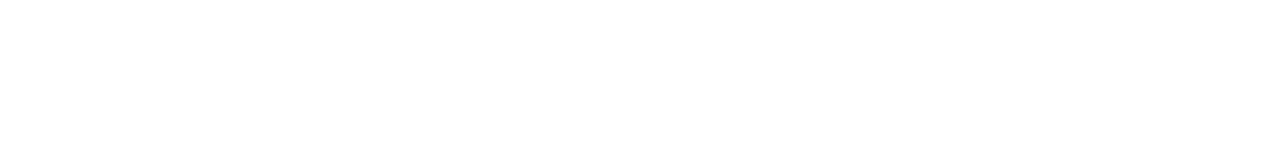
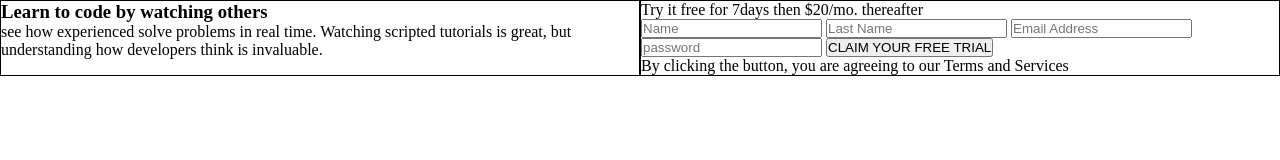
Before and after one commit to biggbhen/zuri-single-page-grid, a plain HTML site: page index.html in a window 1280 px wide. Drawn offline with Linux system fonts and the light colour scheme.

Commit message:
heading to syling

```diff
--- a/index.html
+++ b/index.html
@@ -5,6 +5,33 @@
     <meta http-equiv="X-UA-Compatible" content="IE=edge" />
     <meta name="viewport" content="width=device-width, initial-scale=1.0" />
     <title>registration page</title>
+    <link rel="stylesheet" href="./style.css" />
   </head>
-  <body></body>
+  <body>
+    <section class="container">
+      <section>
+        <h1>Learn to code by watching others</h1>
+        <p>
+          see how experienced solve problems in real time. Watching scripted
+          tutorials is great, but understanding how developers think is
+          invaluable.
+        </p>
+      </section>
+      <section>
+        <div>
+          <p>Try it free for 7days then $20/mo. thereafter</p>
+        </div>
+        <form>
+          <input type="text" placeholder="Name" />
+          <input type="text" placeholder="Last Name" />
+          <input type="email" placeholder="Email Address" />
+          <input type="password" placeholder="password" />
+          <button>CLAIM YOUR FREE TRIAL</button>
+          <p class="terms">
+            By clicking the button, you are agreeing to our Terms and Services
+          </p>
+        </form>
+      </section>
+    </section>
+  </body>
 </html>
--- /dev/null
+++ b/style.scss
@@ -0,0 +1,12 @@
+* {
+  padding: 0;
+  margin: 0;
+  box-sizing: border-box;
+}
+.container {
+  display: flex;
+  > * {
+    width: 50%;
+    border: 1px solid black;
+  }
+}
```
Also changed, not shown: style.css (added).
